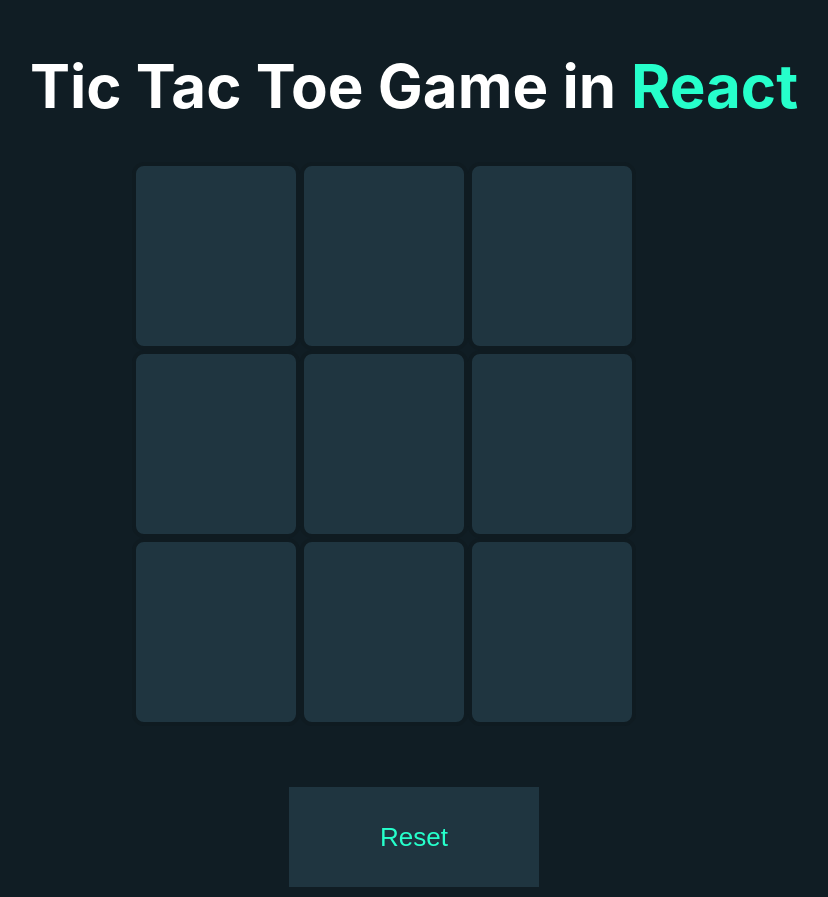
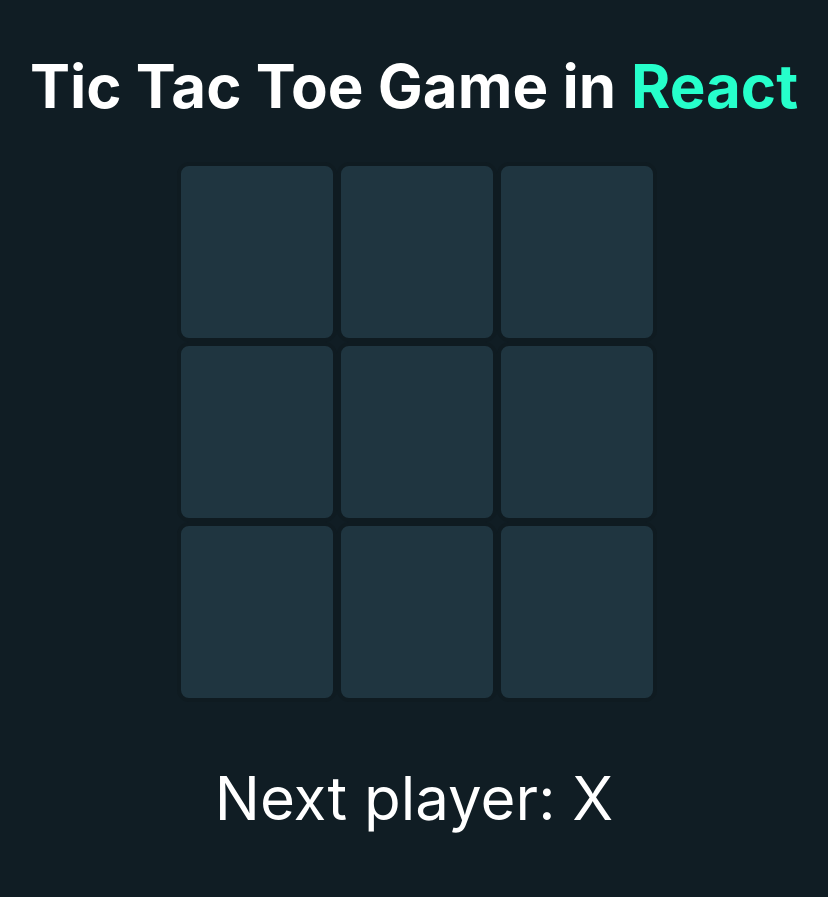
Before and after one commit to sdfowers/react-portfolio, a React (Create React App) app: page /react-portfolio/tictactoe in a window 1280 px wide. Shown: the top 897 px of the page, without its empty margins (226-1054 px from the left). Built offline with nearby package versions, Linux system fonts and the light colour scheme.

Commit message:
Tictactoe fully complete

```diff
--- a/src/Components/TicTacToe/tictactoe.css
+++ b/src/Components/TicTacToe/tictactoe.css
@@ -24,8 +24,9 @@
     color: #26ffcb;
     margin-top: 25px;
     margin-bottom: 50px;
+    border-radius: 12px;
 }
-.boxes {
+.square {
     display: flex;
     height: 180px;
     width: 160px;
@@ -33,17 +34,23 @@
     border: 4px solid #0f1b21;
     border-radius: 12px;
     cursor: pointer;
+    color: #26ffcb;
+    justify-content: center;
+    align-items: center;
+    font-size: 100px;
 }
 .board {
     height: 600px;
     width: 564px;
     display: flex;
     margin: auto;
+    padding-left: 7%;
 }
-.boxes img {
-    margin: 50px;
+.status {
+    margin-bottom: 3%;
+    color: white;
+    font-size: 60px;
+    display: flex;
+    justify-content: center;
+    align-items: center;
 }
-.title img {
-    padding: 20px 20px;
-    height: 50px;
-}
--- a/src/Components/TicTacToe/tictactoe.jsx
+++ b/src/Components/TicTacToe/tictactoe.jsx
@@ -1,89 +1,105 @@
 import React, { useRef, useState } from 'react'
 import './Tictactoe.css'
-import circle_icon from '../Assets/Tictactoe/circle.png'
-import cross_icon from '../Assets/Tictactoe/cross.png'
-
-let data = ["", "", "", "", "", "", "", "", ""]
 
 const Tictactoe = () => {
-
-    let [count, setCount] = useState(0);
-    let [lock, setLock] = useState(false);
-    let [imgIcon, imgIconSet] = useState(null);
-    let winnerRef = useRef(null);
-
-    const toggle = (e, num) => {
-        if (lock == true) {
-            return 0;
-        }
-        if (count%2 === 0) {
-            //e.target.innerHTML = `<img src='${cross_icon}'>`;
-            imgIconSet(cross_icon);
-            data[num] = "x";
-            setCount(++count);
-        } else {
-            //e.target=innerHTML = `<img src='${circle_icon}'>`;
-            imgIconSet(circle_icon);
-            data[num] = "o";
-            setCount(++count);
-        }
-        checkWin();
-    }
-
-    const checkWin = () => {
-        //horizontal check
-        for(let i = 0; i < 7; i += 3) {
-            if(data[0 + i] === data[1 + i] && data[1 + i] === data[2 + i] && data[2 + i] !== "") {
-                won(data[2 + i]);
-            }
-        }
-        //vertical check
-        for(let i = 0; i < 3; i++) {
-            if(data[0 + i] === data[3 + i] && data[3 + i] === data[6 + i] && data[6 + i] !== "") {
-                won(data[6 + i]);
-            }
-        }
-        //diagonal check
-        if(data[0] === data[4] && data[4] == data[8] && data[8] !== "") {
-            won(data[8]);
-        }
-        if(data[3] === data[4] && data[4] == data[8] && data[6] !== "") {
-            won(data[6]);
-        }
-    }
-
-    const won = (winner) => {
-        setLock(true);
-        if(winner === "x") {
-            //winnerRef.current.innerHTML = `Congratulations: <img src=${cross_icon}>`
-        } else {
-            //winnerRef.current.innerHTML = `Congratulations: <img src=${circle_icon}>`
-        }
-    }
-
   return (
     <div className='container'>
         <h1 className="title">Tic Tac Toe Game in <span>React</span></h1>
-        <div className="board">
-            <div className="row1">
-                <div className="boxes" onClick={(e)=>{toggle(e, 0)}}><img src={imgIcon}/></div>
-                <div className="boxes" onClick={(e)=>{toggle(e, 1)}}><img src={imgIcon}/></div>
-                <div className="boxes" onClick={(e)=>{toggle(e, 2)}}><img src={imgIcon}/></div>
-            </div>
-            <div className="row2">
-                <div className="boxes" onClick={(e)=>{toggle(e, 3)}}></div>
-                <div className="boxes" onClick={(e)=>{toggle(e, 4)}}></div>
-                <div className="boxes" onClick={(e)=>{toggle(e, 5)}}></div>
-            </div>
-            <div className="row3">
-                <div className="boxes" onClick={(e)=>{toggle(e, 6)}}></div>
-                <div className="boxes" onClick={(e)=>{toggle(e, 7)}}></div>
-                <div className="boxes" onClick={(e)=>{toggle(e, 8)}}></div>
-            </div>
-        </div>
-        <button className="reset">Reset</button>
+        <Board></Board>
     </div>
   )
 }
 
+//Each square of the tictactoe board
+function Square({value, onClick}) {
+    return (
+        <button className='square' onClick={onClick}>
+            {value}
+        </button>
+    )
+}
+
+//Tictactoe board and logic
+function Board({}) {
+    //array of X or O (Default null value)
+    const [squares, setSquares] = useState(Array(9).fill(null))
+    const [isX, setIsX] = useState(true)
+
+    //On square click check for winner (return if found)
+    //set squares to current isX value and change isX value
+    const handleClick = (i) => {
+        if (CalculateWinner(squares) || squares[i]) {
+            return
+        }
+        squares[i] = isX ? 'X' : 'O'
+        setSquares(squares)
+        setIsX(!isX)
+    }
+
+    const winner = CalculateWinner(squares)
+    let status
+
+    if(winner) {
+        status = `Winner: ${winner}`
+    } else {
+        status = `Next player: ${isX ? 'X' : 'O'}`
+    }
+
+    //Reset board starting values
+    const resetBoard = () => {
+        setIsX(true)
+        setSquares(Array(9).fill(null))
+    }
+
+    return (
+        <div container>
+            <div className="board">
+                <div className="board-row">
+                    <Square value={squares[0]} onClick={() => handleClick(0)}></Square>
+                    <Square value={squares[1]} onClick={() => handleClick(1)}></Square>
+                    <Square value={squares[2]} onClick={() => handleClick(2)}></Square>
+                </div>
+                <div className="board-row">
+                    <Square value={squares[3]} onClick={() => handleClick(3)}></Square>
+                    <Square value={squares[4]} onClick={() => handleClick(4)}></Square>
+                    <Square value={squares[5]} onClick={() => handleClick(5)}></Square>
+                </div>
+                <div className="board-row">
+                    <Square value={squares[6]} onClick={() => handleClick(6)}></Square>
+                    <Square value={squares[7]} onClick={() => handleClick(7)}></Square>
+                    <Square value={squares[8]} onClick={() => handleClick(8)}></Square>
+                </div>
+
+            </div>
+            <div className="status">{status}</div>
+            <button className="reset" onClick={(resetBoard)}>Reset Board</button>
+        </div>
+    )
+}
+
+//Calculate the winner by checking current board value against all possible winning outcomes
+//If a winner is found return with winning value else return null
+function CalculateWinner(squares) {
+    const winningPatterns = [
+        [0, 1, 2],
+        [3, 4, 5],
+        [6, 7, 8],
+        [0, 3, 6],
+        [1, 4, 7],
+        [2, 5, 8],
+        [0, 4, 8],
+        [2, 4, 6]
+    ]
+
+    for (let i = 0; i < winningPatterns.length; i++) {
+        const [a, b, c] = winningPatterns[i]
+
+        if(squares[a] && squares[a] === squares[b] && squares[a] === squares[c]) {
+            return squares[a]
+        }
+    }
+
+    return null
+}
+
 export default Tictactoe
```
